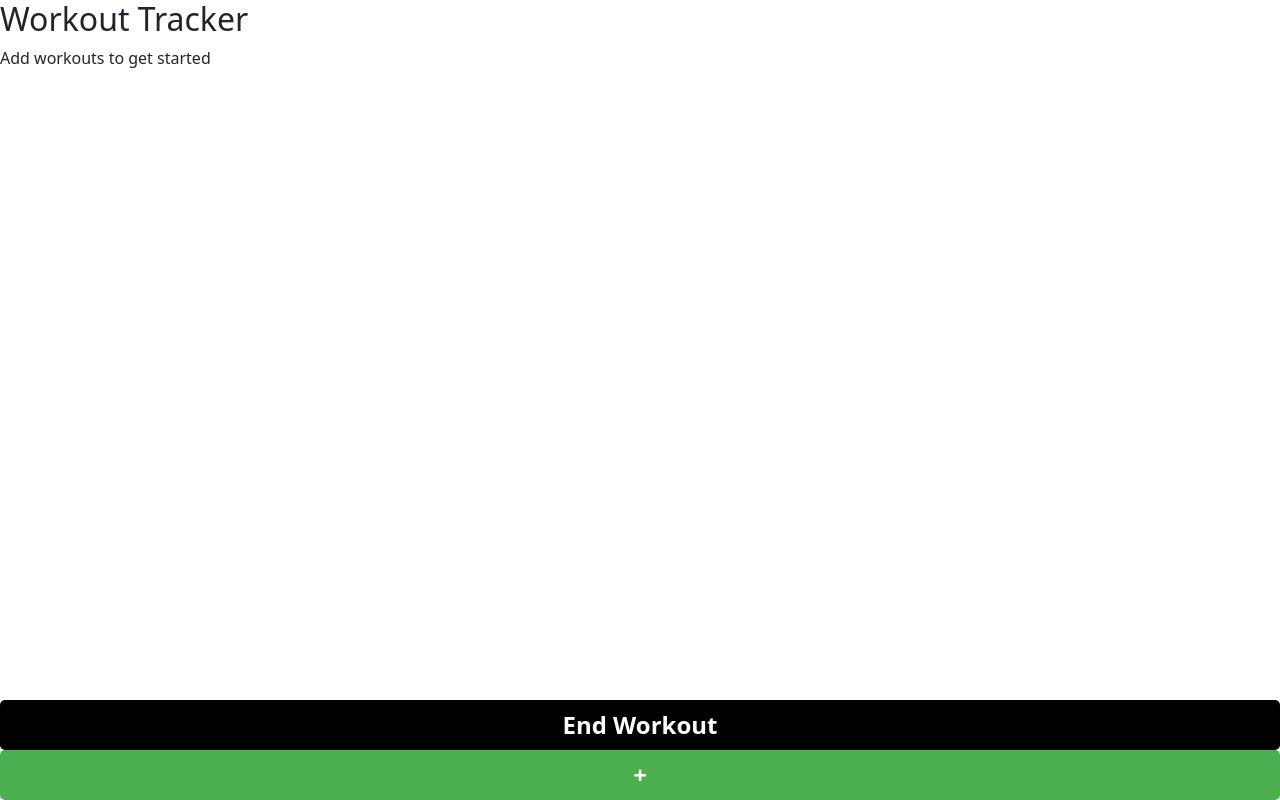
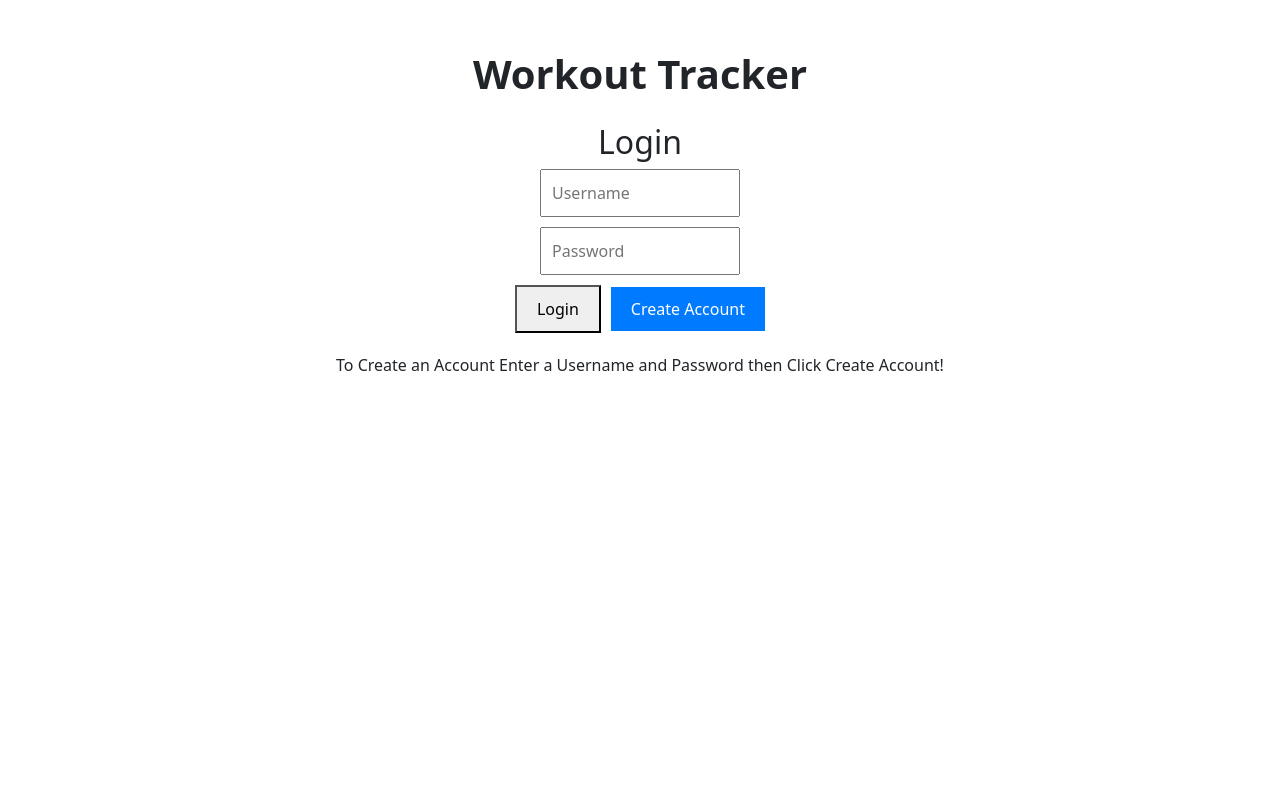
Before and after one commit to MClay0/workout_tracker, a React (Vite) app: page / in a window 1280 px wide. Built offline with nearby package versions, Linux system fonts and the light colour scheme.

Commit message:
created login page and logic for sending login info to server

```diff
--- a/src/App.tsx
+++ b/src/App.tsx
@@ -1,12 +1,28 @@
-import WorkoutList from "./components/WorkoutList";
+import { useState } from 'react';
+import WorkoutList from './components/WorkoutList';
+import LoginPage from './components/LoginPage';
+
 function App() {
+  const [isLoggedIn, setIsLoggedIn] = useState(false);
+
+  const handleLogin = () => {
+    setIsLoggedIn(true); // Set the user as logged in
+  };
+
+  const handleCreateAccount = () => {
+    console.log('Creating account...');
+    alert('Account created successfully!');
+  };
 
   return (
-
     <>
-      <WorkoutList />
+      {isLoggedIn ? (
+        <WorkoutList />
+      ) : (
+        <LoginPage onLogin={handleLogin}/>
+      )}
     </>
-  )
+  );
 }
 
 export default App;
--- /dev/null
+++ b/src/components/CreateAccountButton.tsx
@@ -0,0 +1,51 @@
+import React from 'react';
+
+interface CreateAccountButtonProps {
+  username: string;
+  password: string;
+  onSuccess: (username: string) => void; // Pass the username to the parent on success
+}
+
+const CreateAccountButton: React.FC<CreateAccountButtonProps> = ({ username, password, onSuccess }) => {
+  const handleCreateAccountClick = async () => {
+    console.log('Create Account button clicked');
+    try {
+        console.log('Creating account with username:', username, 'and password:', password);
+      const response = await fetch('https://workouttracker.publicvm.com/create_account', {
+        method: 'POST',
+        headers: {
+          'Content-Type': 'application/json',
+        },
+        body: JSON.stringify({ username:password }),
+      });
+
+      const result = await response.json();
+      if (result.status === 'success') {
+        console.log('Account created successfully');
+        onSuccess(username); // Notify parent component of successful account creation and pass the username
+      } else {
+        alert(`Account creation failed: ${result.message}`);
+      }
+    } catch (error) {
+      console.error('Error creating account:', error);
+      alert('An error occurred while creating the account. Please try again.');
+    }
+  };
+
+  return (
+    <button
+      onClick={handleCreateAccountClick}
+      style={{
+        padding: '10px 20px',
+        fontSize: '16px',
+        backgroundColor: '#007bff',
+        color: 'white',
+        border: 'none',
+      }}
+    >
+      Create Account
+    </button>
+  );
+};
+
+export default CreateAccountButton;
--- /dev/null
+++ b/src/components/LoginButton.tsx
@@ -0,0 +1,44 @@
+import React from 'react';
+
+interface LoginButtonProps {
+  username: string;
+  password: string;
+  onSuccess: () => void; // Callback for successful login
+}
+
+const LoginButton: React.FC<LoginButtonProps> = ({ username, password, onSuccess }) => {
+  const handleLoginClick = async () => {
+    console.log('Login button clicked username:', username, 'password:', password);
+    try {
+      const response = await fetch('https://workouttracker.publicvm.com/login', {
+        method: 'POST',
+        headers: {
+          'Content-Type': 'application/json',
+        },
+        body: JSON.stringify({username:password }),
+      });
+
+      const result = await response.json();
+      if (result.status === 'success') {
+        console.log('Login successful');
+        onSuccess(); // Notify parent component of successful login
+      } else {
+        alert(`Login failed: ${result.message}`);
+      }
+    } catch (error) {
+      console.error('Error logging in:', error);
+      alert('An error occurred while logging in. Please try again.');
+    }
+  };
+
+  return (
+    <button
+      onClick={handleLoginClick}
+      style={{ padding: '10px 20px', fontSize: '16px', marginRight: '10px' }}
+    >
+      Login
+    </button>
+  );
+};
+
+export default LoginButton;
--- /dev/null
+++ b/src/components/LoginPage.tsx
@@ -0,0 +1,54 @@
+import React, { useState } from 'react';
+import LoginButton from './LoginButton';
+import CreateAccountButton from './CreateAccountButton';
+
+interface LoginPageProps {
+  onLogin: () => void;
+}
+
+const LoginPage: React.FC<LoginPageProps> = ({ onLogin }) => {
+  const [username, setUsername] = useState('');
+  const [password, setPassword] = useState('');
+
+  const handleAccountCreationSuccess = () => {
+    alert('Account created successfully! You can now log in.');
+  };
+
+  return (
+    <div style={{ textAlign: 'center', marginTop: '50px' }}>
+      <h1 style={{ marginBottom: '25px' }}>
+        <strong>Workout Tracker</strong>
+      </h1>
+      <h2>Login</h2>
+      <div style={{ marginBottom: '10px' }}>
+        <input
+          type="text"
+          placeholder="Username"
+          value={username}
+          onChange={(e) => setUsername(e.target.value)}
+          style={{ padding: '10px', width: '200px' }}
+        />
+      </div>
+      <div style={{ marginBottom: '10px' }}>
+        <input
+          type="password"
+          placeholder="Password"
+          value={password}
+          onChange={(e) => setPassword(e.target.value)}
+          style={{ padding: '10px', width: '200px' }}
+        />
+      </div>
+      <LoginButton username={username} password={password} onSuccess={onLogin} />
+      <CreateAccountButton
+        username={username}
+        password={password}
+        onSuccess={handleAccountCreationSuccess}
+      />
+      <p style={{ marginTop: '20px' }}>
+        To Create an Account Enter a Username and Password then Click Create Account!
+      </p>
+    </div>
+  );
+};
+
+export default LoginPage;
--- a/src/components/WorkoutList.tsx
+++ b/src/components/WorkoutList.tsx
@@ -20,6 +20,7 @@ const sendDataToFlask = async (data: Workout[]) => {
   }
 };
 export interface Workout {
+  remainingSets: number;
   exercise: string;
   weight: number;
   sets: number;
```
